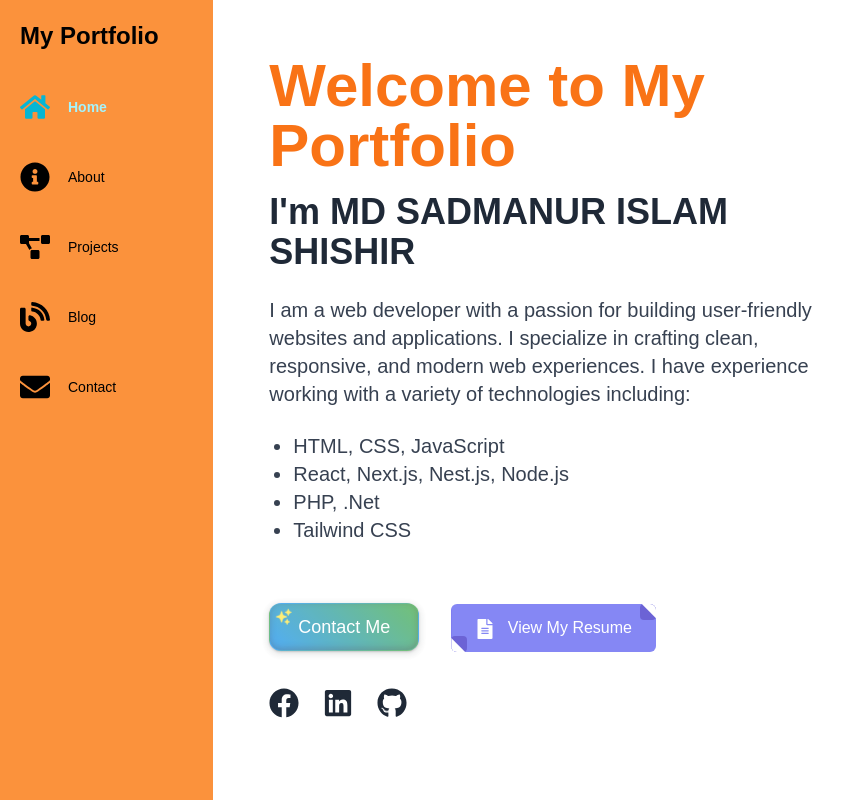
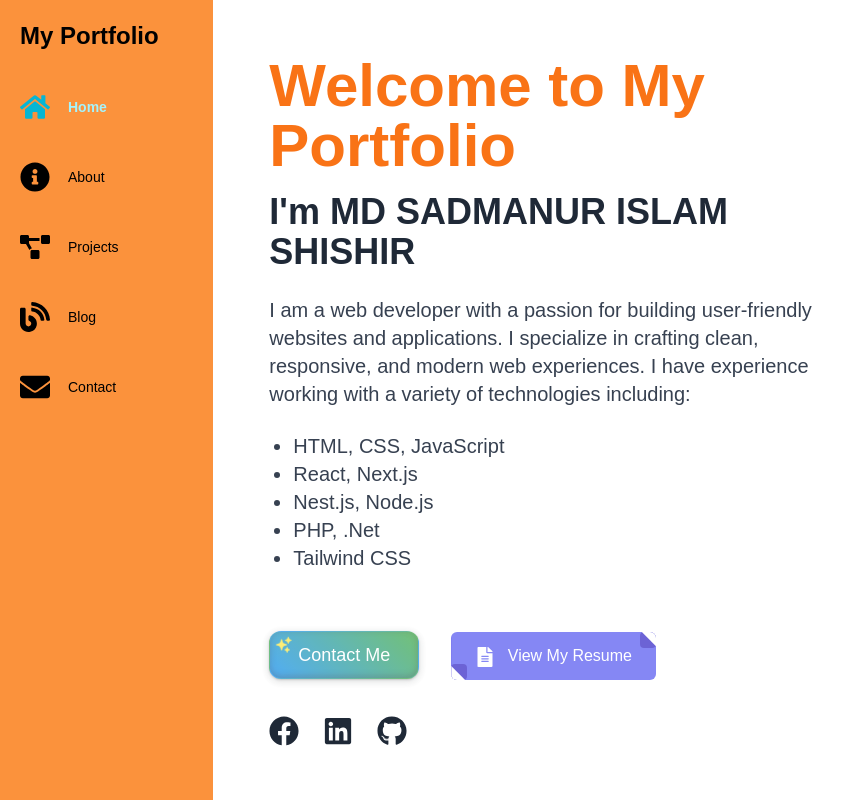
Before and after one commit to shishir1290/Portfolio, a Next.js app: page / in a window 1280 px wide. Shown: the whole page, without its empty margins (0-855 px from the left). Built offline with nearby package versions, Linux system fonts and the light colour scheme.

Commit message:
Update index.tsx

```diff
--- a/src/pages/index.tsx
+++ b/src/pages/index.tsx
@@ -47,7 +47,8 @@ export default function Home() {
           {/* Skills List */}
           <ul className="list-disc pl-6 text-lg sm:text-xl text-gray-700 mb-8 animate__animated animate__fadeIn animate__fast animate__delay-4s text-left">
             <li>HTML, CSS, JavaScript</li>
-            <li>React, Next.js, Nest.js, Node.js</li>
+            <li>React, Next.js</li>
+            <li>Nest.js, Node.js</li>
             <li>PHP, .Net</li>
             <li>Tailwind CSS</li>
           </ul>
```
